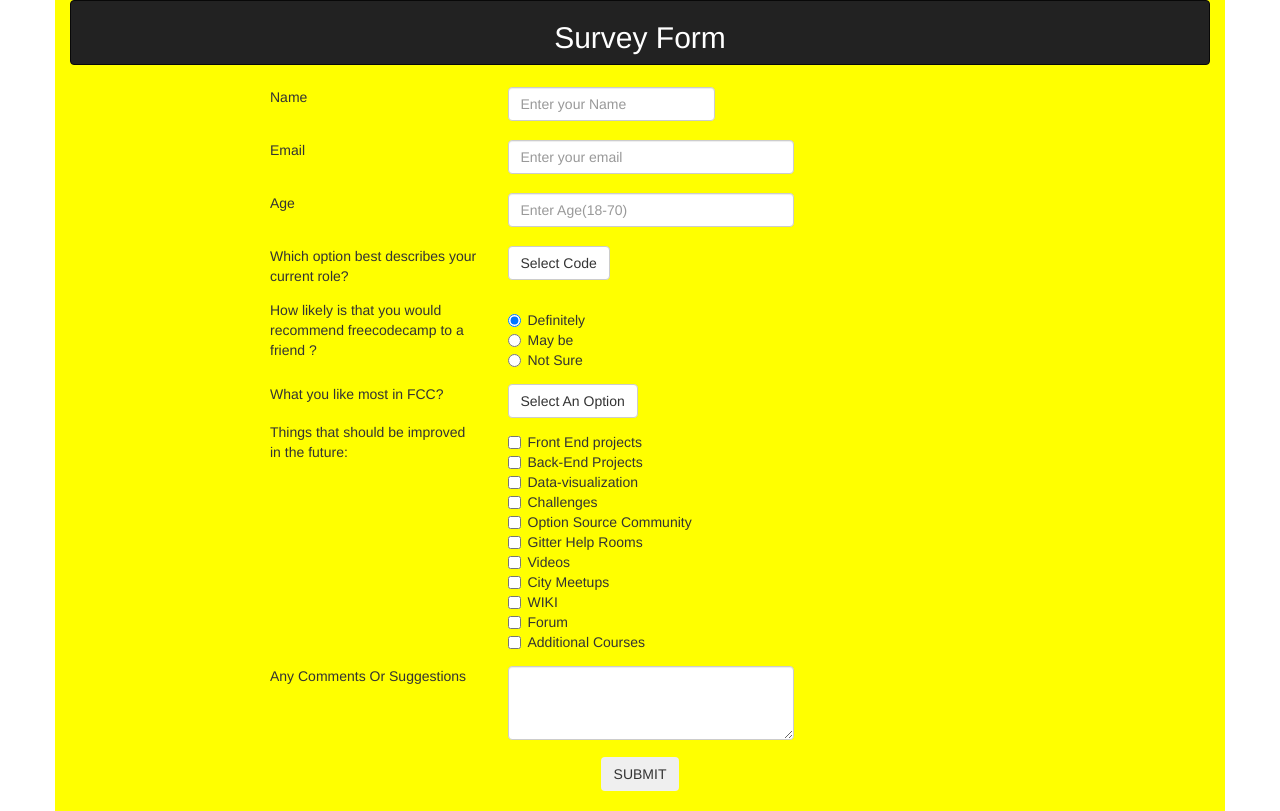
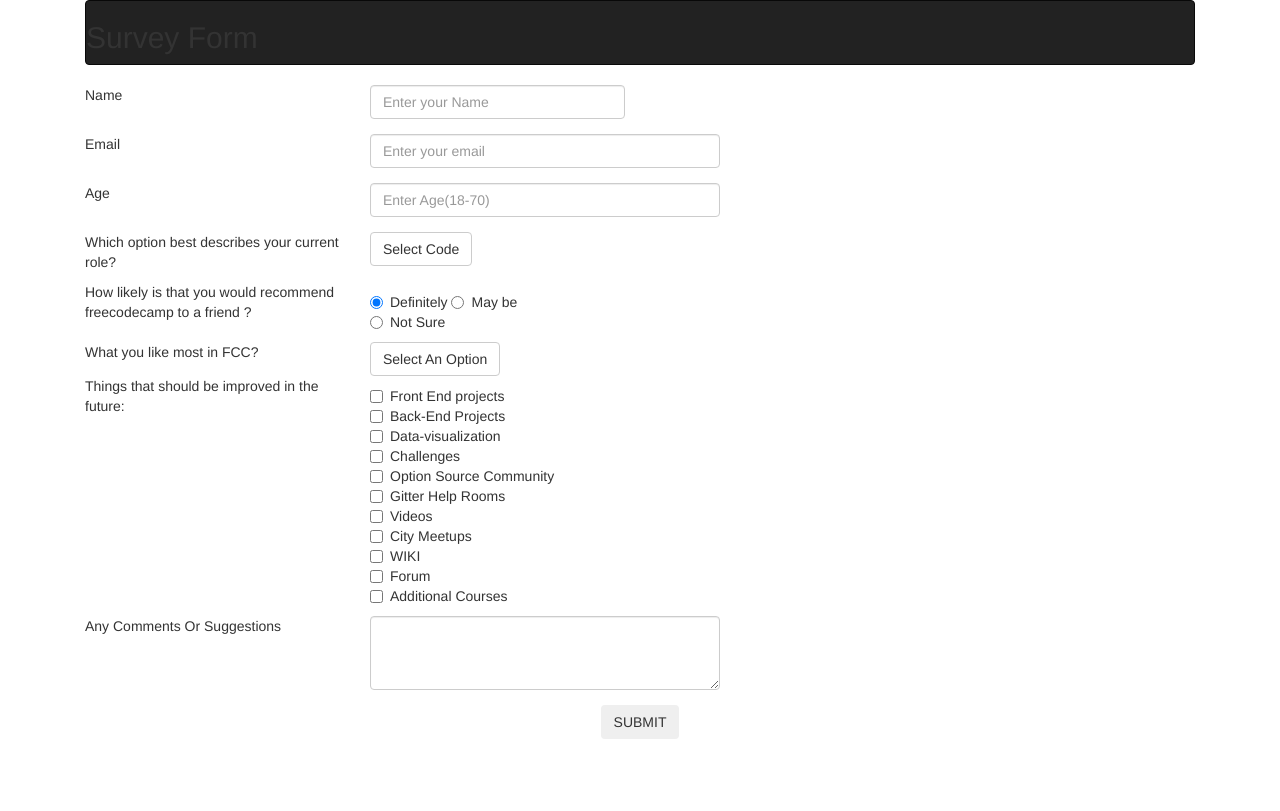
Before and after one commit to udaykumar1718/we-responsive, a plain HTML site: page index.html in a window 1280 px wide. Drawn offline with nearby package versions, Linux system fonts and the light colour scheme.

Commit message:
first commit

```diff
--- a/index.html
+++ b/index.html
@@ -6,30 +6,7 @@
         <script src="https://ajax.googleapis.com/ajax/libs/jquery/1.12.4/jquery.min.js"></script>
   <script src="https://maxcdn.bootstrapcdn.com/bootstrap/3.3.7/js/bootstrap.min.js"></script>
 
-     <style>
-         nav{
-             text-align:center;
-             padding:0px;
-             margin:0px;
-         }
-         .row{
-             padding:2px 20px 2px 200px;
-         }
-         .container{
-             padding:0px;
-
-             padding-bottom:20px;
-             background:yellow;
-               background-size:1180px 850px;
-            max-width:100%;
-             background-repeat:no-repeat;
-
-         }
-         h2{
-             color:white;
-         }
-
-        </style>
+     <link rel="stylesheet" type="text/css" htrf="styles.css">
 
 </head>
        <body>
```
